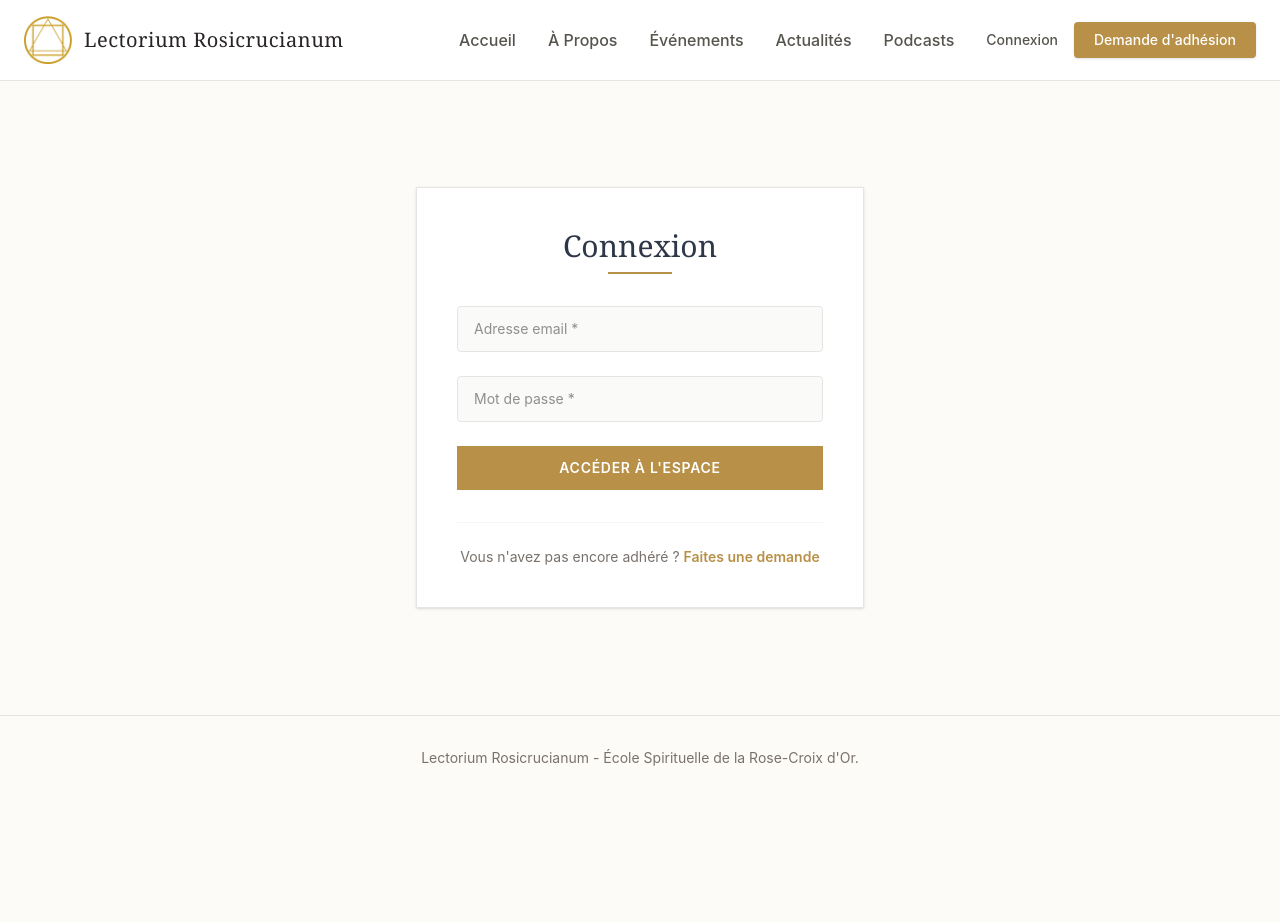
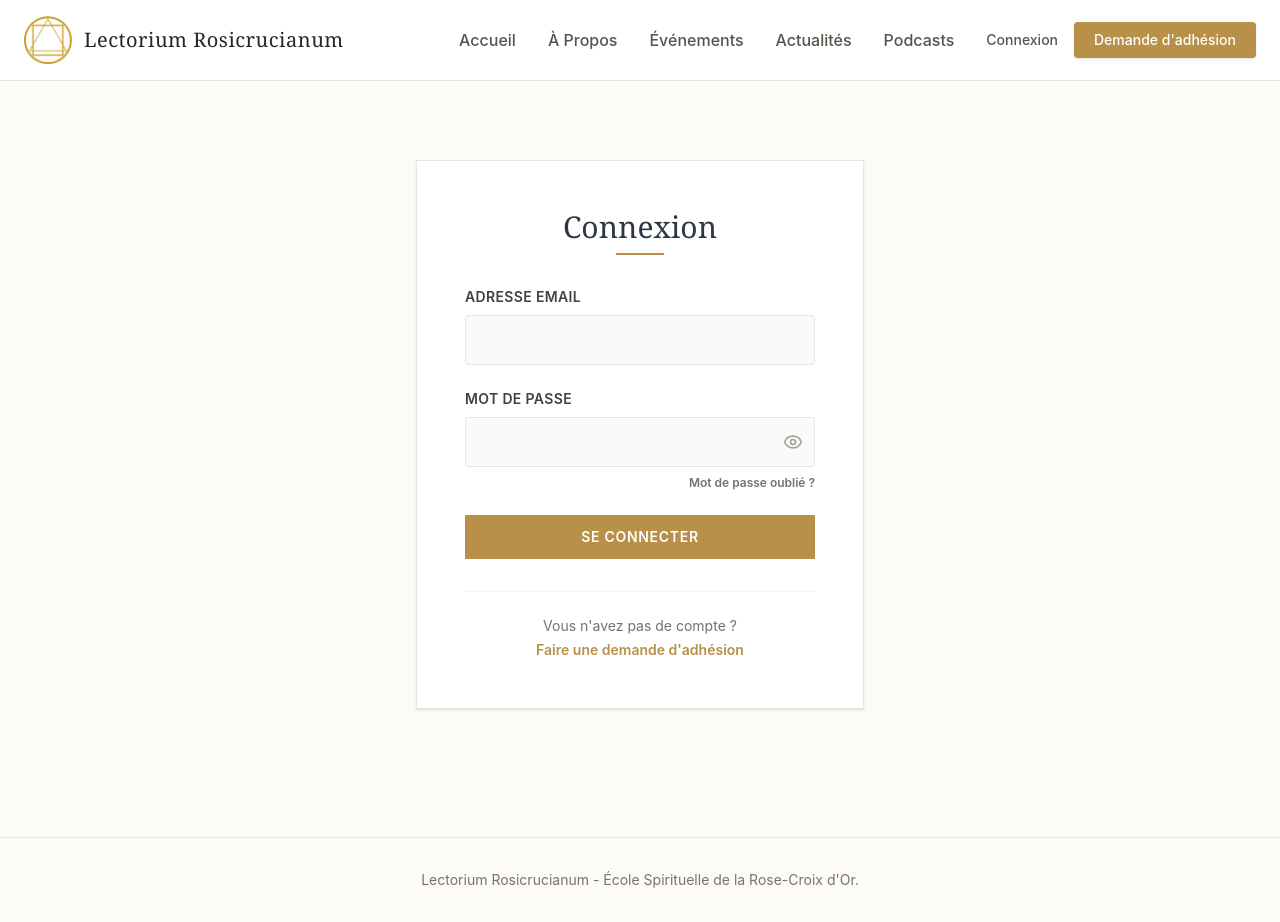
Before and after one commit to SamuelSgn25/Lectorium-Application, a React app in the folder frontend/: page /login in a window 1280 px wide. Before the commit the page ends 800 px from the top, so only its background shows below. Built offline with nearby package versions, Linux system fonts and the light colour scheme; the HTML template or start-up script is replaced by a standard one.

Commit message:
Add function for changing password

```diff
--- a/frontend/src/pages/Login.jsx
+++ b/frontend/src/pages/Login.jsx
@@ -1,67 +1,158 @@
 import { useState, useContext } from 'react';
+import axios from 'axios';
 import { AuthContext } from '../context/AuthContext';
 import { useNavigate, Link } from 'react-router-dom';
-import { motion } from 'framer-motion';
+import { motion, AnimatePresence } from 'framer-motion';
+import { Eye, EyeOff, X } from 'lucide-react';
 
 const Login = () => {
     const [email, setEmail] = useState('');
     const [password, setPassword] = useState('');
-    const [error, setError] = useState('');
-    const { login } = useContext(AuthContext);
+    const [showPassword, setShowPassword] = useState(false);
+
+    // Forgot Password states
+    const [isForgotModalOpen, setIsForgotModalOpen] = useState(false);
+    const [forgotEmail, setForgotEmail] = useState('');
+    const [forgotMessage, setForgotMessage] = useState('');
+    const [forgotError, setForgotError] = useState('');
+    const [isSending, setIsSending] = useState(false);
+
+    const { login, error } = useContext(AuthContext);
     const navigate = useNavigate();
+
+    const handleForgotPassword = async (e) => {
+        e.preventDefault();
+        setForgotError('');
+        setForgotMessage('');
+        setIsSending(true);
+        try {
+            const res = await axios.post('/api/forgot-password', { email: forgotEmail });
+            setForgotMessage(res.data.message);
+            setForgotEmail('');
+        } catch (err) {
+            setForgotError(err.response?.data?.message || "Une erreur s'est produite.");
+        } finally {
+            setIsSending(false);
+        }
+    };
 
     const handleSubmit = async (e) => {
         e.preventDefault();
-        try {
-            await login(email, password);
-            navigate('/dashboard');
-        } catch (err) {
-            setError('Identifiants incorrects');
-        }
+        const success = await login(email, password);
+        if (success) navigate('/dashboard');
     };
 
     return (
-        <div className="flex-grow flex items-center justify-center p-4 mt-8">
+        <div className="flex-grow flex items-center justify-center p-4 mt-12 mb-16">
             <motion.div
                 initial={{ opacity: 0, y: 10 }}
                 animate={{ opacity: 1, y: 0 }}
                 transition={{ duration: 0.5 }}
-                className="w-full max-w-md bg-white p-10 border border-stone-200 shadow-sm text-center"
+                className="w-full max-w-md bg-white p-8 md:p-12 border border-stone-200 shadow-sm"
             >
+                <div className="text-center mb-8">
                     <h2 className="text-3xl font-serif text-stone-800 mb-2">Connexion</h2>
-                <div className="w-16 h-0.5 bg-[#b89047] mx-auto mb-8"></div>
+                    <div className="w-12 h-0.5 bg-[#b89047] mx-auto"></div>
+                </div>
 
-                {error && <p className="text-red-700 bg-red-50 p-3 mb-6 text-sm border border-red-200">{error}</p>}
+                {error && <p className="text-red-700 text-center bg-red-50 p-3 mb-6 font-medium text-sm border border-red-200">{error}</p>}
 
                 <form onSubmit={handleSubmit} className="space-y-6">
+                    <div>
+                        <label className="block text-sm font-semibold text-stone-700 mb-2 uppercase tracking-wide">Adresse email</label>
                         <input
                             type="email"
-                        placeholder="Adresse email *"
                             value={email}
                             onChange={(e) => setEmail(e.target.value)}
-                        className="w-full bg-stone-50 border border-stone-200 text-stone-800 rounded-sm py-3 px-4 focus:outline-none focus:border-[#b89047] text-sm"
                             required
+                            className="w-full bg-stone-50 border border-stone-200 text-stone-800 rounded-sm py-3 px-4 focus:outline-none focus:border-[#b89047] transition-colors"
                         />
+                    </div>
+                    <div>
+                        <label className="block text-sm font-semibold text-stone-700 mb-2 uppercase tracking-wide">Mot de passe</label>
+                        <div className="relative">
                             <input
-                        type="password"
-                        placeholder="Mot de passe *"
+                                type={showPassword ? "text" : "password"}
                                 value={password}
                                 onChange={(e) => setPassword(e.target.value)}
-                        className="w-full bg-stone-50 border border-stone-200 text-stone-800 rounded-sm py-3 px-4 focus:outline-none focus:border-[#b89047] text-sm"
                                 required
+                                className="w-full bg-stone-50 border border-stone-200 text-stone-800 rounded-sm py-3 pl-4 pr-12 focus:outline-none focus:border-[#b89047] transition-colors"
+                            />
+                            <button
+                                type="button"
+                                onClick={() => setShowPassword(!showPassword)}
+                                className="absolute right-3 top-1/2 -translate-y-1/2 text-stone-400 hover:text-stone-600 focus:outline-none"
+                            >
+                                {showPassword ? <EyeOff size={20} /> : <Eye size={20} />}
+                            </button>
+                        </div>
+                        <div className="flex justify-end mt-2">
+                            <button type="button" onClick={() => setIsForgotModalOpen(true)} className="text-xs text-stone-500 hover:text-[#b89047] font-semibold transition-colors">
+                                Mot de passe oublié ?
+                            </button>
+                        </div>
+                    </div>
+                    <button type="submit" className="w-full text-white bg-[#b89047] hover:bg-[#a37b3b] uppercase tracking-wider text-sm font-semibold py-3 transition-colors">
+                        Se Connecter
+                    </button>
+                </form>
+
+                <div className="mt-8 pt-6 border-t border-stone-100 text-center text-sm text-stone-500">
+                    Vous n'avez pas de compte ? <br />
+                    <Link to="/register" className="text-[#b89047] hover:underline font-semibold mt-1 inline-block">Faire une demande d'adhésion</Link>
+                </div>
+            </motion.div>
+
+            {/* Modal Mot de passe oublié */}
+            <AnimatePresence>
+                {isForgotModalOpen && (
+                    <motion.div
+                        initial={{ opacity: 0 }}
+                        animate={{ opacity: 1 }}
+                        exit={{ opacity: 0 }}
+                        className="fixed inset-0 z-50 flex items-center justify-center p-4 bg-stone-900/60 backdrop-blur-sm"
+                    >
+                        <motion.div
+                            initial={{ y: 20, opacity: 0 }}
+                            animate={{ y: 0, opacity: 1 }}
+                            exit={{ y: 20, opacity: 0 }}
+                            className="bg-white w-full max-w-md p-8 border border-stone-200 shadow-xl relative"
+                        >
+                            <button
+                                onClick={() => { setIsForgotModalOpen(false); setForgotError(''); setForgotMessage(''); }}
+                                className="absolute right-4 top-4 text-stone-400 hover:text-stone-700 transition"
+                            >
+                                <X size={24} />
+                            </button>
+
+                            <h3 className="text-2xl font-serif text-stone-800 mb-2">Mot de passe oublié</h3>
+                            <div className="w-10 h-0.5 bg-[#b89047] mb-6"></div>
+                            <p className="text-sm text-stone-600 mb-6">Entrez l'adresse email rattachée à votre profil. Nous vous enverrons un mot de passe temporaire pour vous connecter.</p>
+
+                            {forgotMessage && <p className="bg-green-50 text-green-700 p-3 mb-4 text-sm border border-green-200">{forgotMessage}</p>}
+                            {forgotError && <p className="bg-red-50 text-red-700 p-3 mb-4 text-sm border border-red-200">{forgotError}</p>}
+
+                            <form onSubmit={handleForgotPassword} className="space-y-4">
+                                <input
+                                    type="email"
+                                    placeholder="Votre adresse email"
+                                    value={forgotEmail}
+                                    onChange={(e) => setForgotEmail(e.target.value)}
+                                    required
+                                    className="w-full bg-stone-50 border border-stone-200 text-stone-800 rounded-sm py-3 px-4 focus:outline-none focus:border-[#b89047] transition-colors"
                                 />
                                 <button
                                     type="submit"
-                        className="w-full text-white bg-[#b89047] hover:bg-[#a37b3b] uppercase tracking-wider text-sm font-semibold py-3 transition-colors"
+                                    disabled={isSending}
+                                    className={`w-full text-white uppercase tracking-wider text-sm font-semibold py-3 transition-colors ${isSending ? 'bg-stone-400 cursor-not-allowed' : 'bg-stone-800 hover:bg-stone-700'}`}
                                 >
-                        Accéder à l'espace
+                                    {isSending ? 'Envoi en cours...' : 'Réinitialiser le mot de passe'}
                                 </button>
                             </form>
-
-                <div className="mt-8 pt-6 border-t border-stone-100 text-sm text-stone-500">
-                    Vous n'avez pas encore adhéré ? <Link to="/register" className="text-[#b89047] hover:underline font-semibold">Faites une demande</Link>
-                </div>
                         </motion.div>
+                    </motion.div>
+                )}
+            </AnimatePresence>
         </div>
     );
 };
```
Lines whose indentation alone changed are shown as unchanged.
